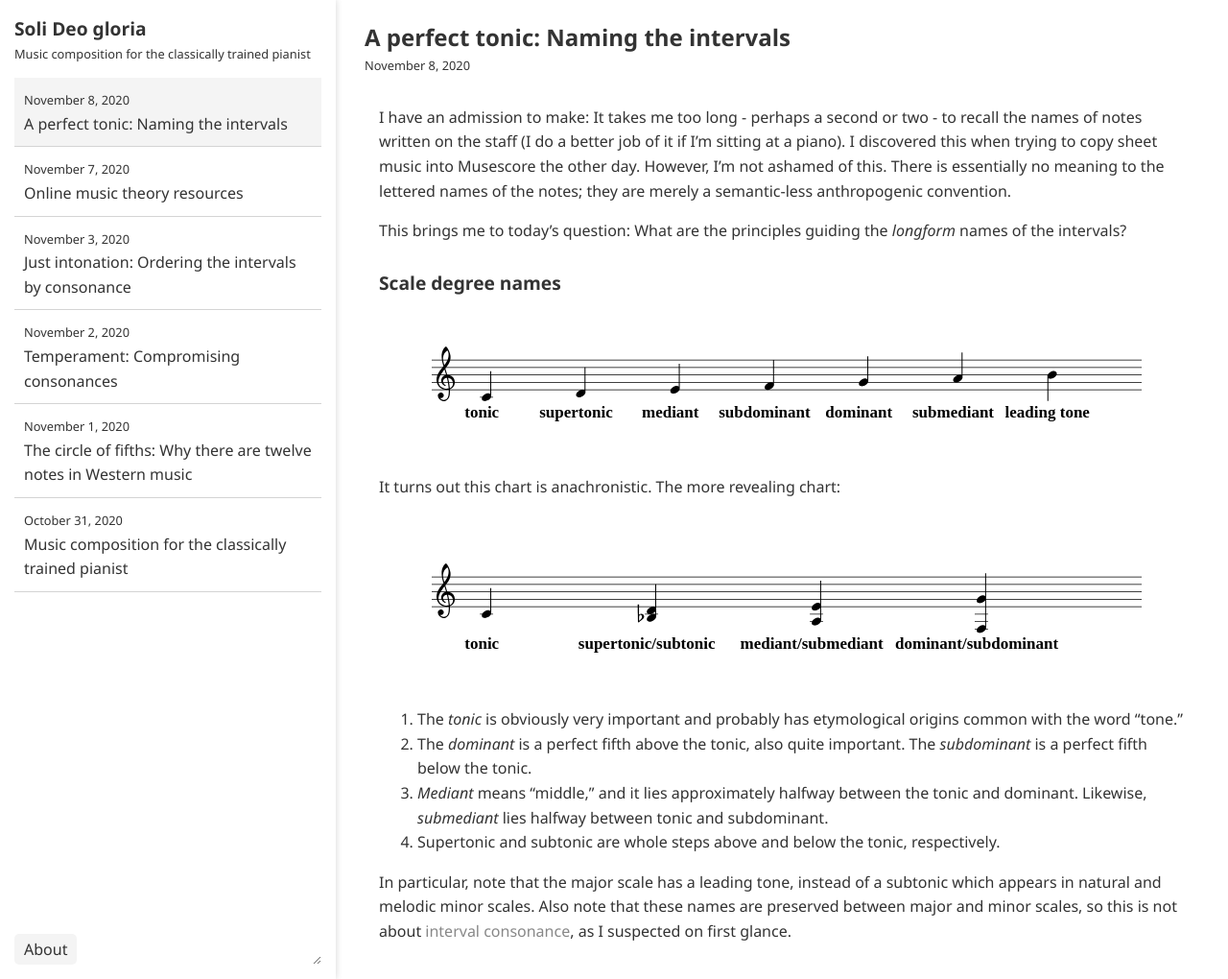
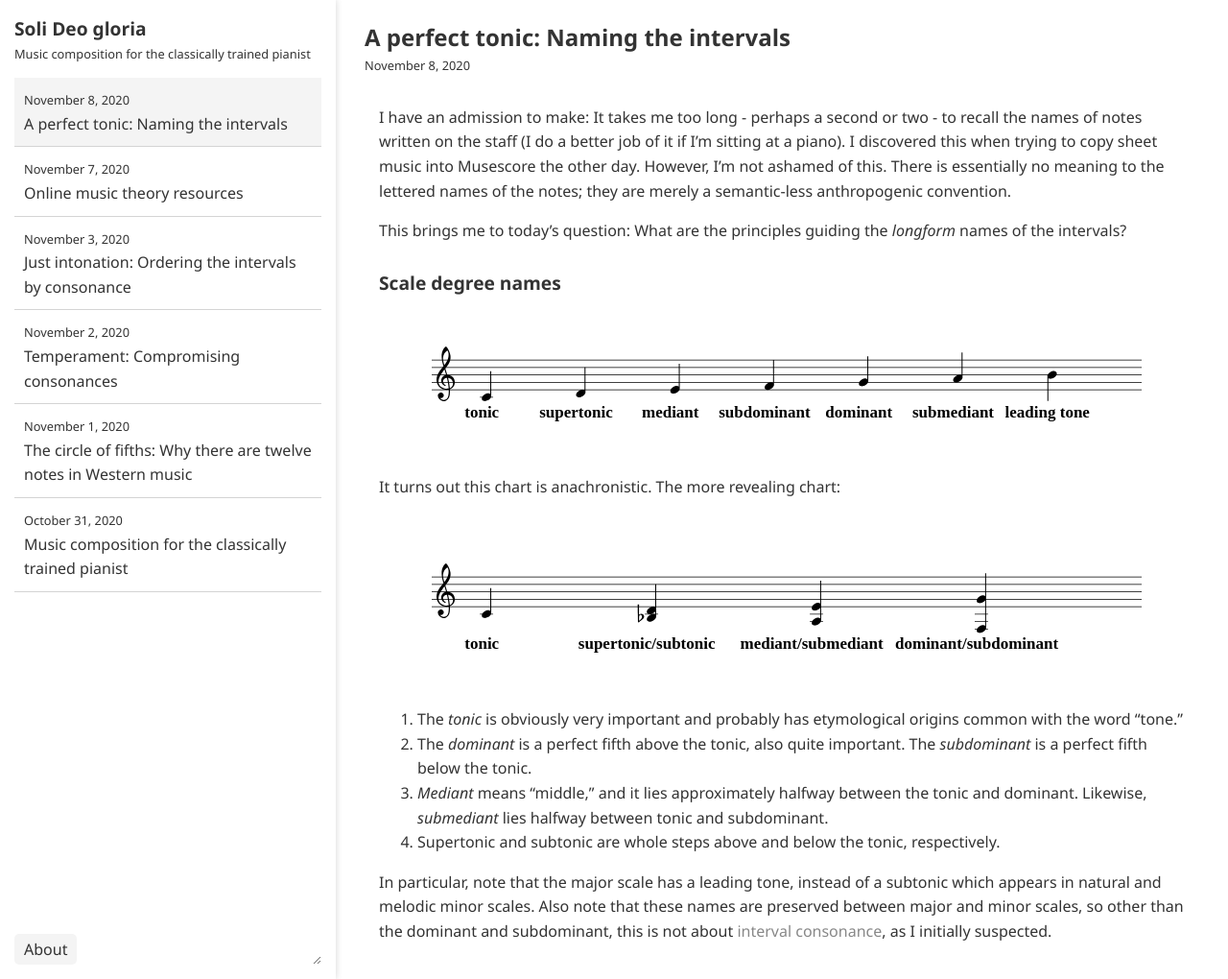
Before and after one commit to ansyblenetwork/sdg, a Jekyll site: the page built from _posts/2020-11-08-a-perfect-tonic.md, in a window 1280 px wide and 1020 px high. Shown: the whole window at 96% size. Built offline with Jekyll 4.4.1, drawn with Linux system fonts in a browser that asks for light colours.

Commit message:
Update 2020-11-08-a-perfect-tonic.md

```diff
--- a/_posts/2020-11-08-a-perfect-tonic.md
+++ b/_posts/2020-11-08-a-perfect-tonic.md
@@ -42,4 +42,4 @@ D('scale2').style.display = "none";
 3. _Mediant_ means "middle," and it lies approximately halfway between the tonic and dominant. Likewise, _submediant_ lies halfway between tonic and subdominant.
 4. Supertonic and subtonic are whole steps above and below the tonic, respectively.
 
-In particular, note that the major scale has a leading tone, instead of a subtonic which appears in natural and melodic minor scales. Also note that these names are preserved between major and minor scales, so this is not about [interval consonance]({{ "" | relative_url }}{% post_url 2020-11-03-just-intonation-ordering %}), as I suspected on first glance.
+In particular, note that the major scale has a leading tone, instead of a subtonic which appears in natural and melodic minor scales. Also note that these names are preserved between major and minor scales, so other than the dominant and subdominant, this is not about [interval consonance]({{ "" | relative_url }}{% post_url 2020-11-03-just-intonation-ordering %}), as I initially suspected.
```
